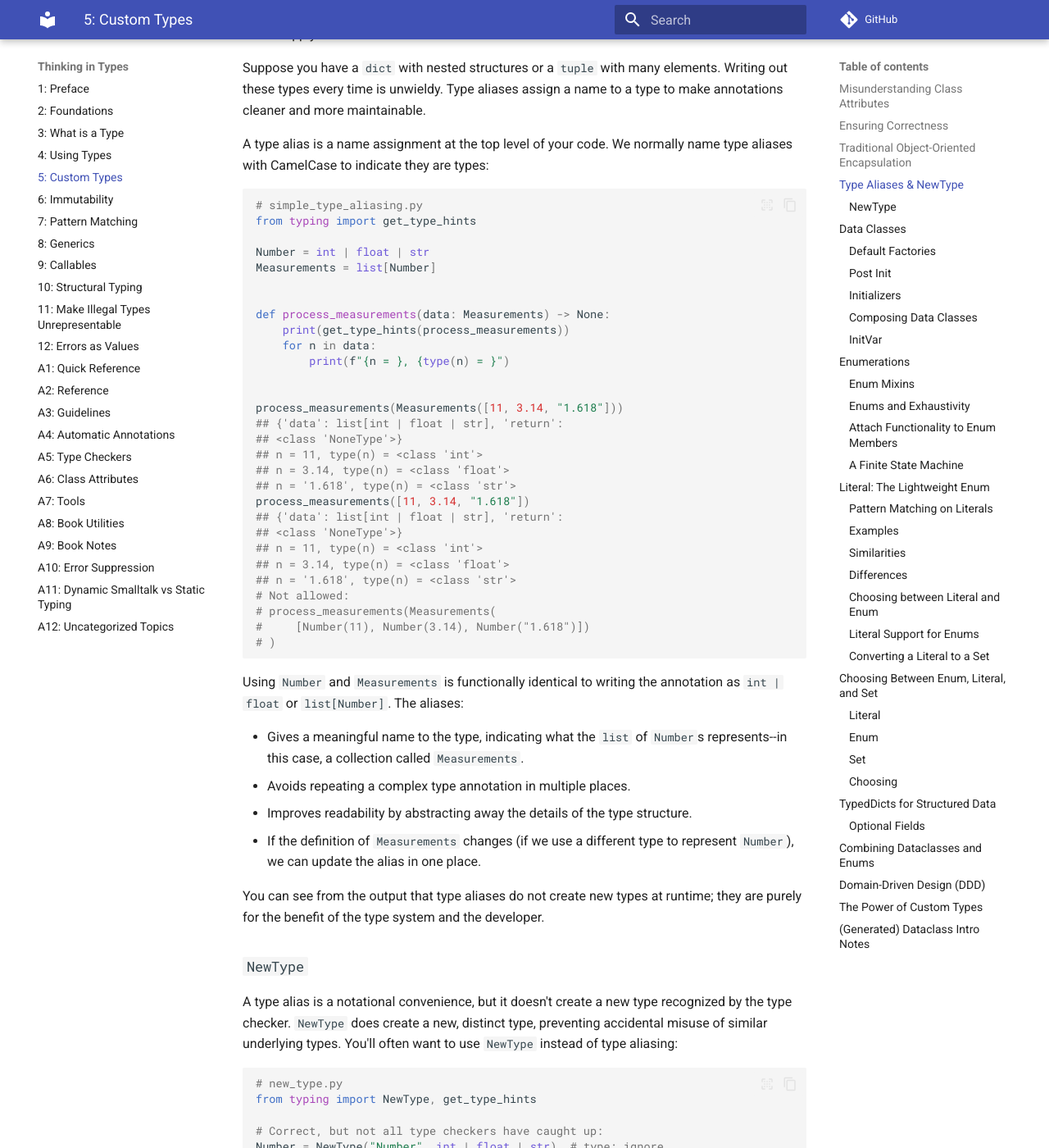
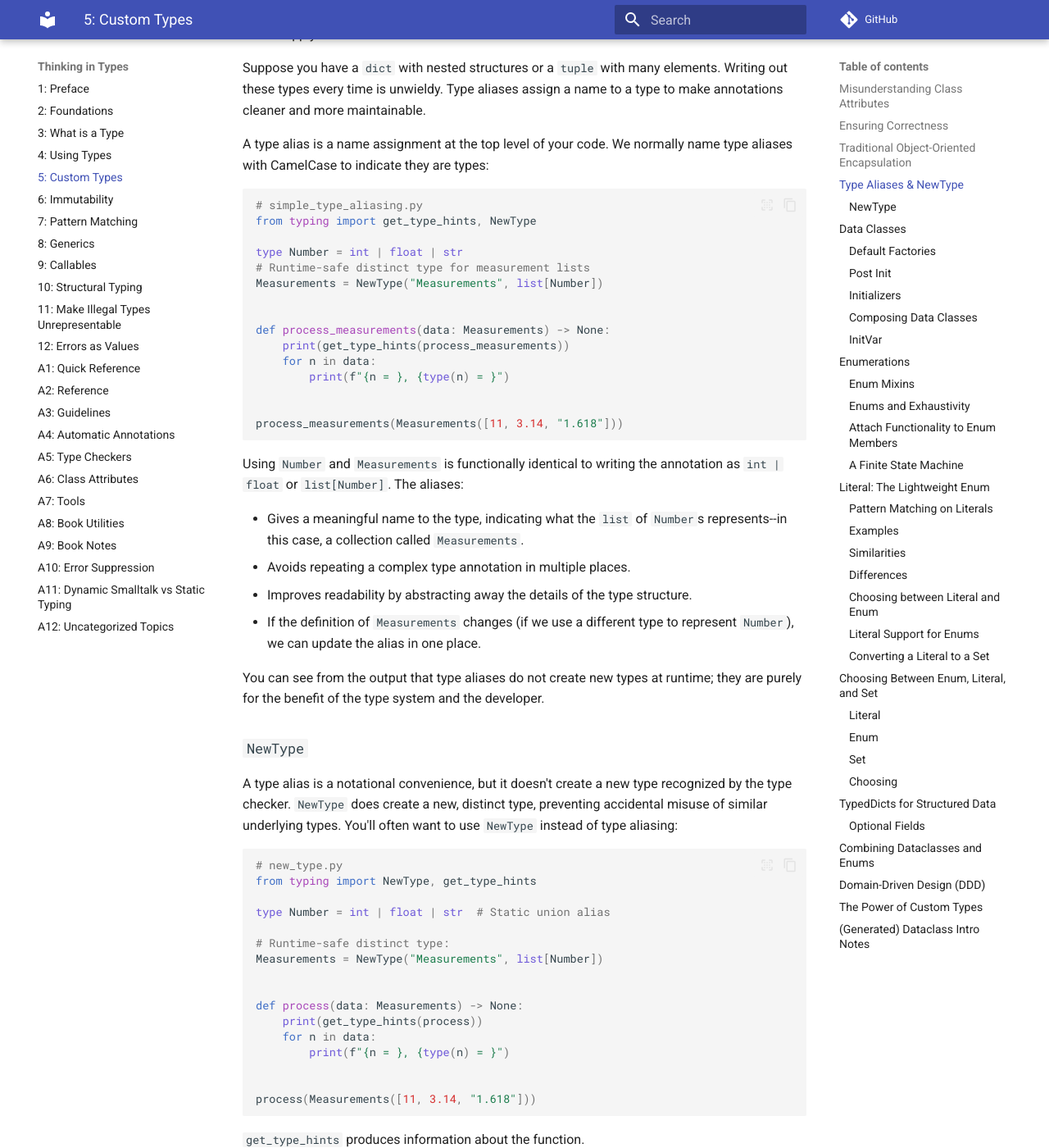
Before and after one commit to ThinkingInTypes/ThinkingInTypes.github.io, an MkDocs documentation site: the page built from Chapters/C05_Custom_Types.md, in a window 1280 px wide and 1400 px high, scrolled down 2855 px. Shown: the whole window at 82% size. Built offline with MkDocs 1.6.1 and Material for MkDocs 9.7.7, drawn with Linux system fonts in a browser that asks for light colours; comment, search, counter and statistics services are not loaded; some of the changed text lies outside the part shown.

Commit message:
Cleanup for 3.14

````diff
--- a/Chapters/C05_Custom_Types.md
+++ b/Chapters/C05_Custom_Types.md
@@ -143,10 +143,11 @@ We normally name type aliases with CamelCase to indicate they are types:
 
 ```python
 # simple_type_aliasing.py
-from typing import get_type_hints
-
-Number = int | float | str
-Measurements = list[Number]
+from typing import get_type_hints, NewType
+
+type Number = int | float | str
+# Runtime-safe distinct type for measurement lists
+Measurements = NewType("Measurements", list[Number])
 
 
 def process_measurements(data: Measurements) -> None:
@@ -156,21 +157,6 @@ def process_measurements(data: Measurements) -> None:
 
 
 process_measurements(Measurements([11, 3.14, "1.618"]))
-## {'data': list[int | float | str], 'return':
-## <class 'NoneType'>}
-## n = 11, type(n) = <class 'int'>
-## n = 3.14, type(n) = <class 'float'>
-## n = '1.618', type(n) = <class 'str'>
-process_measurements([11, 3.14, "1.618"])
-## {'data': list[int | float | str], 'return':
-## <class 'NoneType'>}
-## n = 11, type(n) = <class 'int'>
-## n = 3.14, type(n) = <class 'float'>
-## n = '1.618', type(n) = <class 'str'>
-# Not allowed:
-# process_measurements(Measurements(
-#     [Number(11), Number(3.14), Number("1.618")])
-# )
 ```
 
 Using `Number` and `Measurements` is functionally identical to writing the annotation as `int | float` or
@@ -197,8 +183,9 @@ You'll often want to use `NewType` instead of type aliasing:
 # new_type.py
 from typing import NewType, get_type_hints
 
-# Correct, but not all type checkers have caught up:
-Number = NewType("Number", int | float | str)  # type: ignore
+type Number = int | float | str  # Static union alias
+
+# Runtime-safe distinct type:
 Measurements = NewType("Measurements", list[Number])
 
 
@@ -208,22 +195,7 @@ def process(data: Measurements) -> None:
         print(f"{n = }, {type(n) = }")
 
 
-process(
-    Measurements([Number(11), Number(3.14), Number("1.618")])
-)
-## {'data': __main__.Measurements, 'return':
-## <class 'NoneType'>}
-## n = 11, type(n) = <class 'int'>
-## n = 3.14, type(n) = <class 'float'>
-## n = '1.618', type(n) = <class 'str'>
-process(Measurements([11, 3.14, "1.618"]))  # type: ignore
-## {'data': __main__.Measurements, 'return':
-## <class 'NoneType'>}
-## n = 11, type(n) = <class 'int'>
-## n = 3.14, type(n) = <class 'float'>
-## n = '1.618', type(n) = <class 'str'>
-# Not allowed:
-# process_measurements([11, 3.14, "1.618"])
+process(Measurements([11, 3.14, "1.618"]))
 ```
 
 `get_type_hints` produces information about the function.
@@ -1509,7 +1481,7 @@ using `Literal`s in type annotations and a `set` for quick runtime membership ch
 
 ## TypedDicts for Structured Data
 
-`TypedDict` is useful when defining dictionary structures with known keys and typed values:
+`TypedDict` is useful when defining dictionary structures with known keys and typed values.
 
 ```python
 # typed_dict.py
@@ -1545,7 +1517,8 @@ class UserSettings(TypedDict):
     notifications_enabled: NotRequired[bool]
 
 
-settings: UserSettings = {"theme": "dark"}
+# Only the required field is provided:
+tettings: UserSettings = {"theme": "dark"}
 ```
 
 This flexibility allows clear definitions for complex, partially optional data structures.
````
Also changed, not shown: Chapters/C09_Callables.md (+7 -11 lines).
